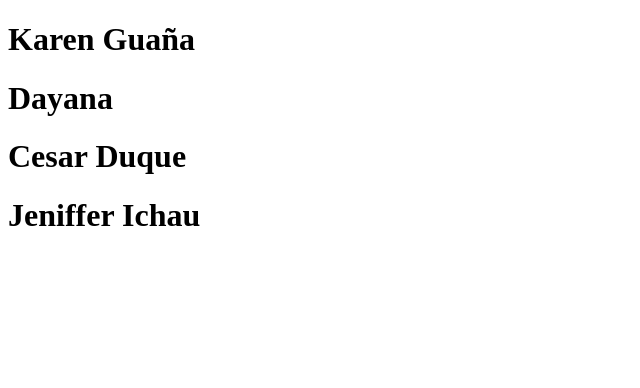
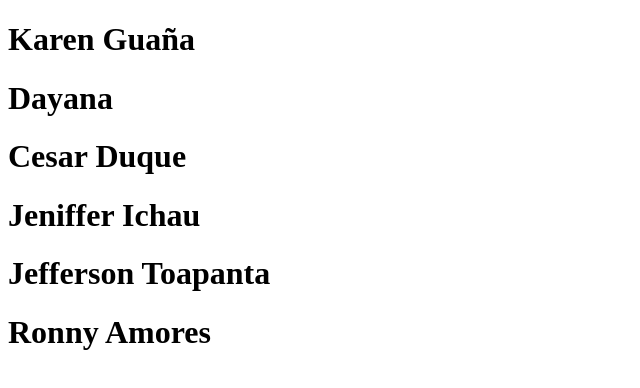
Before and after one commit to Dayana0507/grupo6, a plain HTML site: page index.html in a window 1280 px wide. Shown: the whole page, without its empty margins (0-640 px from the left). Drawn offline with Linux system fonts and the light colour scheme.

Commit message:
Solución error y vuelta a la ùltima versión

```diff
--- a/index.html
+++ b/index.html
@@ -10,5 +10,7 @@
     <h1>Dayana</h1>
     <h1>Cesar Duque</h1>
     <h1>Jeniffer Ichau</h1>
+    <h1>Jefferson Toapanta</h1>
+    <h1>Ronny Amores</h1>
 </body>
 </html>
```
